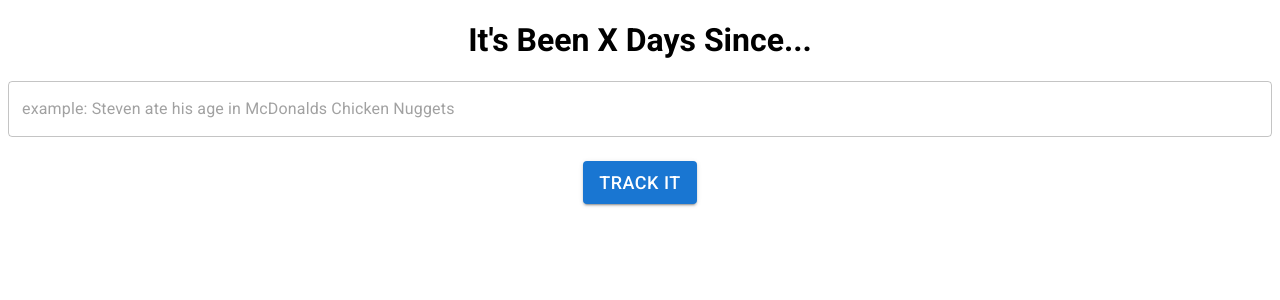
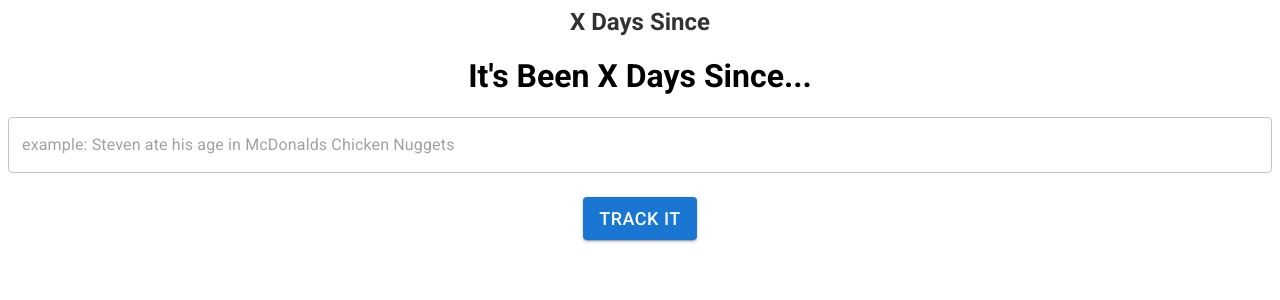
Before and after one commit to timmyichen/x-days-since, a Next.js app: page /ce/ in a window 1280 px wide. Shown: the top 300 px of the page. Built offline with nearby package versions, Linux system fonts and the light colour scheme.

Commit message:
use react contexts, immer

```diff
--- /dev/null
+++ b/client/components/Header.tsx
@@ -0,0 +1,28 @@
+import styled from '@emotion/styled'
+import Link from 'next/link'
+import React from 'react'
+
+const Wrapper = styled.nav`
+  font-size: 24px;
+  text-align: center;
+  font-weight: 900;
+  & a {
+    text-decoration: none;
+    color: black;
+    opacity: .8;
+
+    &:hover {
+      opacity: 1;
+    }
+  }
+`
+
+const Header: React.FC = () => {
+  return (
+    <Wrapper>
+      <Link href="/">X Days Since</Link>
+    </Wrapper>
+  )
+}
+
+export default Header
--- /dev/null
+++ b/client/contexts/page/index.tsx
@@ -0,0 +1,29 @@
+import { ClientPage } from '@/shared/models'
+import React from 'react'
+import { reducer } from './reducer'
+import { PageDispatch, PageReducer, PageState } from './types'
+
+const defaultState: PageState = {}
+
+export const PageStateContext = React.createContext<PageState>(defaultState)
+export const PageDispatchContext = React.createContext<PageDispatch>({} as PageDispatch)
+
+interface Props {
+  page?: ClientPage;
+  children?: React.ReactNode;
+}
+
+export const PageContextProvider: React.FC<Props> = ({ children, page }) => {
+  const [state, dispatch] = React.useReducer<PageReducer>(reducer, page ? { [page.uuid]: page } : {})
+
+  return (
+    <PageStateContext.Provider value={state}>
+      <PageDispatchContext.Provider value={dispatch}>
+        {children}
+      </PageDispatchContext.Provider>
+    </PageStateContext.Provider>
+  )
+}
+
+export const usePageState = () => React.useContext(PageStateContext)
+export const usePageDispatch = () => React.useContext(PageDispatchContext)
--- /dev/null
+++ b/client/contexts/page/reducer.ts
@@ -0,0 +1,21 @@
+import produce from "immer";
+import { PageReducer } from "./types";
+
+export const reducer: PageReducer = (state, action) => {
+  console.log('pagereducer action', action)
+  switch(action.type) {
+    case 'SET_PAGE':
+      return produce(state, draft => {
+        draft[action.page.uuid] = action.page;
+      })
+    case 'ADD_EVENT':
+      return produce(state, draft => {
+        if (!draft[action.uuid]) {
+          return
+        }
+        draft[action.uuid].events.push(action.event)
+      })
+    default:
+      return state
+  }
+}
--- /dev/null
+++ b/client/contexts/page/types.ts
@@ -0,0 +1,20 @@
+import React from 'react'
+import { ClientPage, Event } from "@/shared/models";
+
+export interface PageState {
+  [uuid: string]: ClientPage;
+}
+
+export type PageAction =
+| {
+  type: 'SET_PAGE';
+  page: ClientPage;
+}
+| {
+  type: 'ADD_EVENT';
+  uuid: string;
+  event: Event;
+}
+
+export type PageReducer = React.Reducer<PageState, PageAction>
+export type PageDispatch = React.Dispatch<PageAction>
--- a/package.json
+++ b/package.json
@@ -42,6 +42,7 @@
     "dotenv": "^16.0.0",
     "express": "^4.17.3",
     "express-response-errors": "^1.0.5",
+    "immer": "^9.0.12",
     "lodash": "^4.17.21",
     "mongodb": "^4.5.0",
     "next": "^12.1.4",
--- a/pages/_app.tsx
+++ b/pages/_app.tsx
@@ -3,8 +3,11 @@ import React from 'react'
 import { AppProps } from 'next/app'
 
 import '@/client/styles.css'
+import Header from '@/client/components/Header'
+import { PageContextProvider } from '@/client/contexts/page'
 
 function MyApp({ Component, pageProps }: AppProps) {
+  const { page, ...rest } = pageProps;
   return (
     <>
       <Head>
@@ -14,7 +17,10 @@ function MyApp({ Component, pageProps }: AppProps) {
           href="https://fonts.googleapis.com/css?family=Roboto:300,400,500,700&display=swap"
         />
       </Head>
-      <Component {...pageProps} />
+      <PageContextProvider page={page}>
+        <Header />
+        <Component {...rest} />
+      </PageContextProvider>
     </>
   )
 }
```
Also changed, not shown: pages/page.tsx (+14 -9 lines), shared/models.ts (+5 -2 lines), 1 other file (tests, documents, lock files or other folders).
